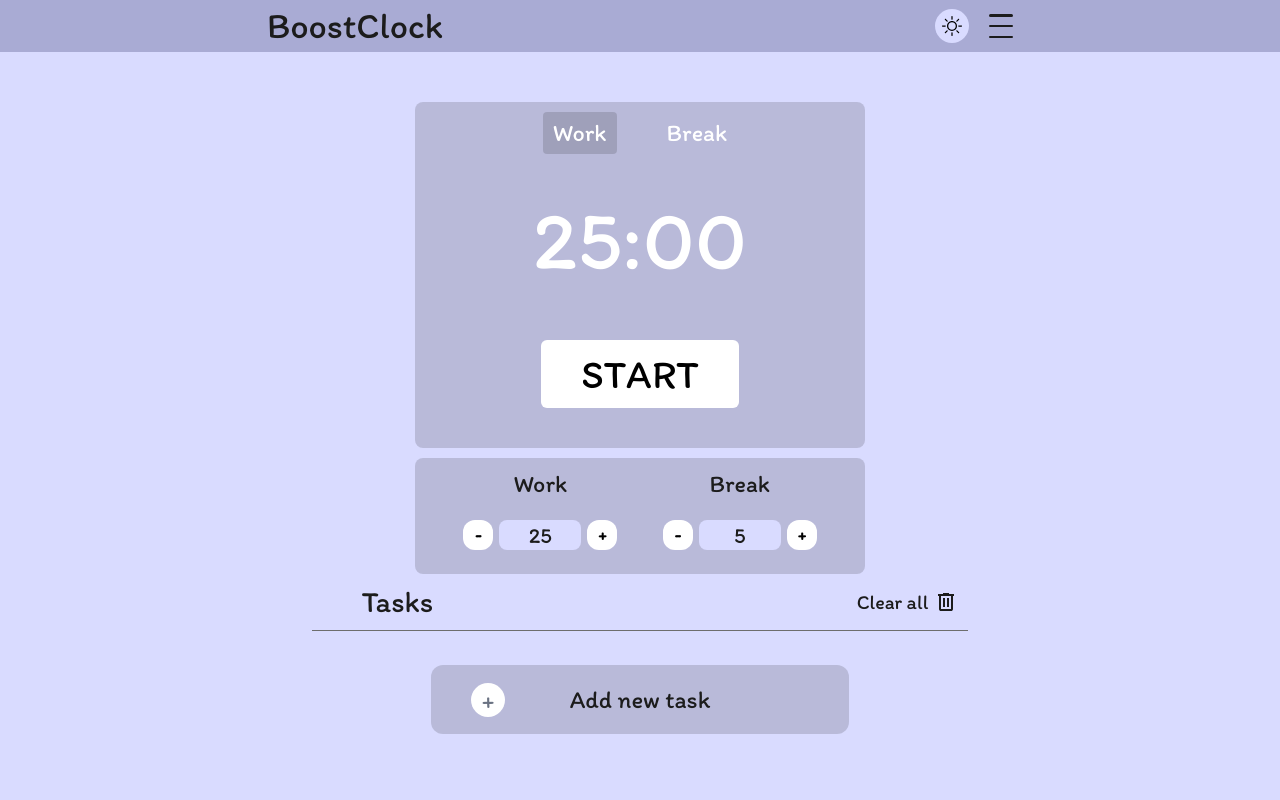
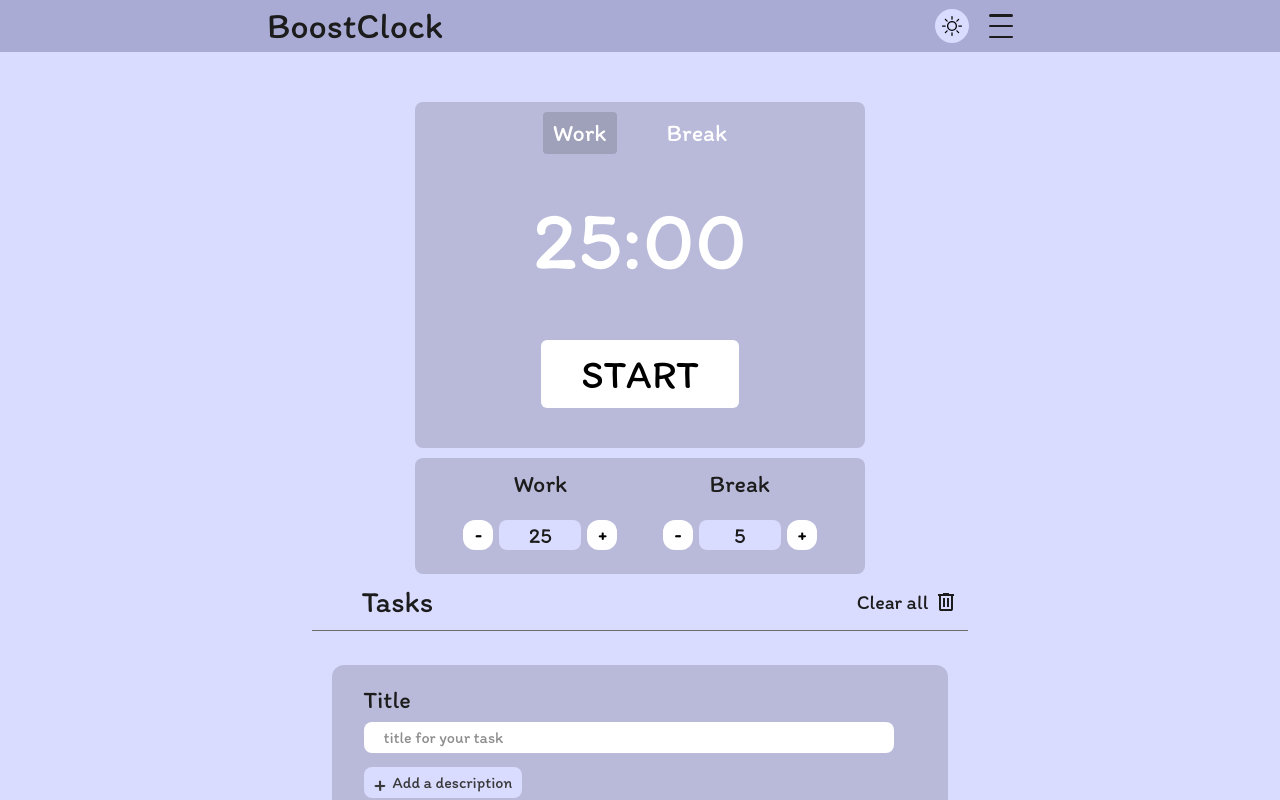
Before and after one commit to flionx/boost-clock, a Next.js app: page / in a window 1280 px wide. Shown: the top 800 px of the page. Built offline with nearby package versions, Linux system fonts and the light colour scheme.

Commit message:
feat: add TaskForm basic ui

```diff
--- a/src/app/globals.css
+++ b/src/app/globals.css
@@ -83,7 +83,7 @@ body {
   background: var(--color-primary);
   color: var(--color-text);
   font-family: var(--font-itim), var(--font-literal), sans-serif;
-  overflow: hidden;
+  overflow-x: hidden;
   line-height: 1.2;
 }
 button {
--- a/src/features/tasks/index.tsx
+++ b/src/features/tasks/index.tsx
@@ -1,4 +1,5 @@
 import ButtonAddTask from './ui/ButtonAddTask'
+import TaskForm from './ui/TaskForm'
 import TasksHeader from './ui/TasksHeader'
 
 const Tasks = () => {
@@ -6,6 +7,7 @@ const Tasks = () => {
     <section className="w-[clamp(22rem,51.3vw,61.6rem)] mx-auto">
       <TasksHeader />
       <div className="flex items-center flex-col w-[clamp(20rem,48.2vw,58rem)] mx-auto">
+        <TaskForm />
         <ButtonAddTask />
       </div>
     </section>
--- /dev/null
+++ b/src/features/tasks/ui/TaskForm/ButtonAddProperty.tsx
@@ -0,0 +1,22 @@
+import React from 'react'
+interface ButtonAddPropertyProps {
+    label: string
+}
+const ButtonAddProperty: React.FC<ButtonAddPropertyProps> = ({
+    label
+}) => {
+    // todo: add handleClick
+  return (
+    <button
+        className="
+            flex items-center w-fit rounded-lg py-1.5 px-2.5 gap-1.5 text-text-light bg-btn-ui transition-colors
+            duration-300 hover:bg-[var(--btn-ui-hover)] active:bg-[var(--btn-ui-active)]
+        "
+    >
+        <span className='text-2xl leading-2'>+</span>
+        {label}
+    </button>
+  )
+}
+
+export default ButtonAddProperty
--- /dev/null
+++ b/src/features/tasks/ui/TaskForm/TaskFormCol.tsx
@@ -0,0 +1,13 @@
+import React from 'react'
+interface TaskFormColProps {
+    children: React.ReactNode
+}
+const TaskFormCol: React.FC<TaskFormColProps> = ({children}) => {
+  return (
+    <div className="flex flex-col gap-y-2 pr-5.5 mb-3.5 last:mb-0">
+        {children}
+    </div>
+  )
+}
+
+export default TaskFormCol
--- /dev/null
+++ b/src/features/tasks/ui/TaskForm/index.tsx
@@ -0,0 +1,27 @@
+import ButtonAddProperty from "./ButtonAddProperty"
+import TaskFormCol from "./TaskFormCol"
+
+const TaskForm = () => {
+  return (
+    <form className="w-full py-5 px-[clamp(0.9375rem,2.5vw,4rem)] bg-accent rounded-xl mb-7.5">
+        <TaskFormCol>
+            <h4 className="text-[calc(20px+(25-20)*((100vw-375px)/(1440-375)))]">
+                Title
+            </h4>
+            <input
+                className="
+                    bg-white text-[#1C1C1C] py-1.5 px-5 rounded-lg
+                "
+                type="text"
+                placeholder="title for your task"
+            />
+        </TaskFormCol>
+        <TaskFormCol>
+            <ButtonAddProperty label="Add a description"/>
+        </TaskFormCol>
+        <ButtonAddProperty label="Add a deadline"/>
+    </form>
+  )
+}
+
+export default TaskForm
--- a/src/features/timer/ui/timer-player/index.tsx
+++ b/src/features/timer/ui/timer-player/index.tsx
@@ -32,7 +32,7 @@ const TimerPlayer = () => {
           onClick={toggle}
           className="
             block py-2.5 px-10 bg-white text-black text-[2.5rem] rounded-md uppercase mx-auto
-            transition-all duration-200 hover:bg-[rgba(255,255,255,0.9)] hover:scale-102 active:bg-white active:scale-100
+            transition-all duration-200 hover:bg-[rgba(255,255,255,0.9)] hover:scale-102 active:bg-white active:scale-99
           "
           translate="no"
         >
```
